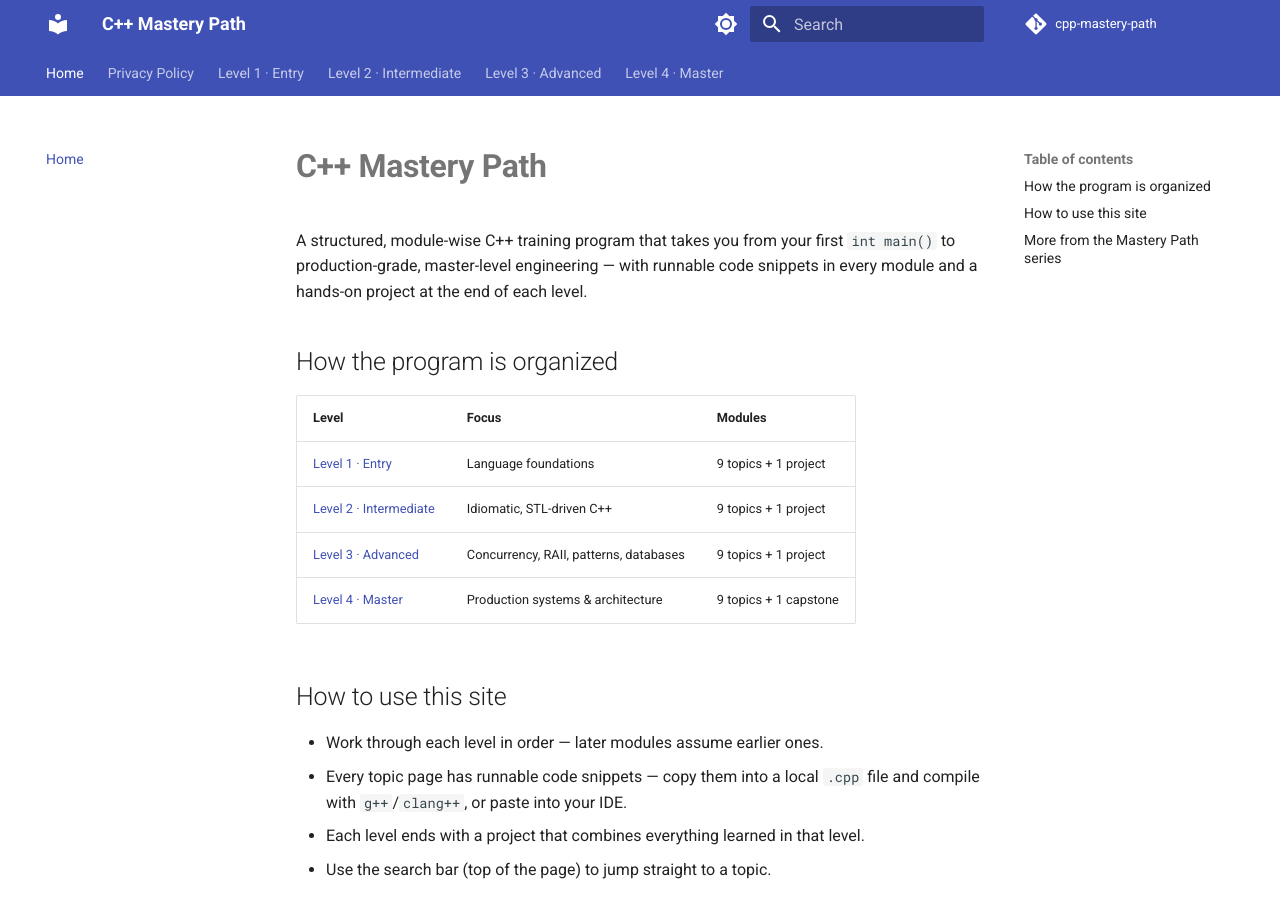
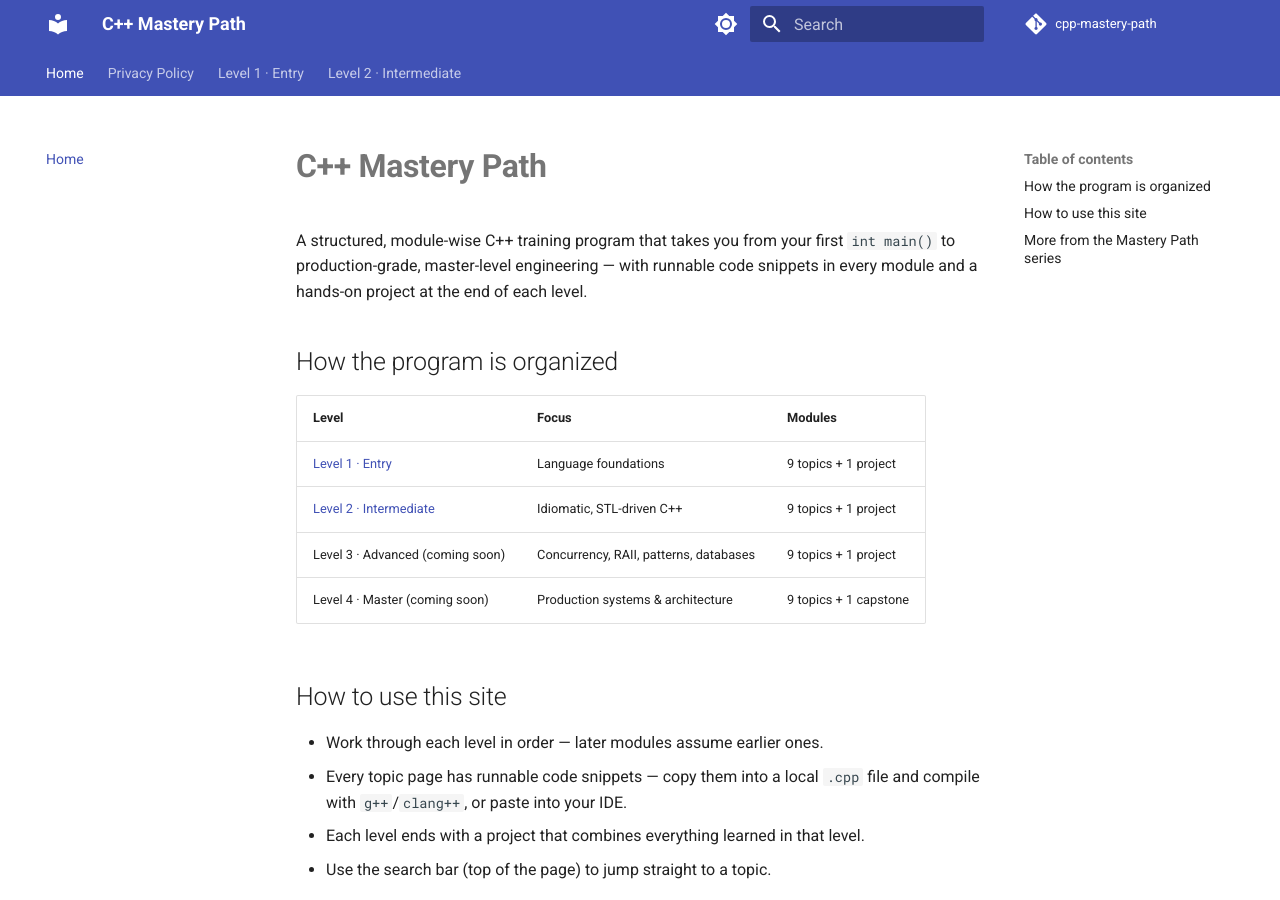
Before and after one commit to SIGILIPELLI/cpp-mastery-path, an MkDocs documentation site: the page built from docs/index.md, in a window 1280 px wide and 900 px high. Built offline with MkDocs 1.6.1 and Material for MkDocs 9.7.7, drawn with Linux system fonts in a browser that asks for light colours; comment, search, counter and statistics services are not loaded; part of the change alters nothing that is shown.

Commit message:
Hide unfinished levels from crawl surface pending content backfill
AdSense flagged the domain for 'Low value content'. Real lessons are
being written level by level; in the meantime this removes only the
still-unwritten levels from nav/sitemap/homepage (files are untouched)
so the site isn't submitting thin content to Google during the
backfill. Re-running this after a level's content is finished
automatically restores it.

Co-Authored-By: Claude Opus 5 <noreply@anthropic.com>

```diff
--- a/docs/index.md
+++ b/docs/index.md
@@ -15,8 +15,8 @@ code snippets in every module and a hands-on project at the end of each level.
 |-------|-------|---------|
 | [Level 1 · Entry](level-1/index.md) | Language foundations | 9 topics + 1 project |
 | [Level 2 · Intermediate](level-2/index.md) | Idiomatic, STL-driven C++ | 9 topics + 1 project |
-| [Level 3 · Advanced](level-3/index.md) | Concurrency, RAII, patterns, databases | 9 topics + 1 project |
-| [Level 4 · Master](level-4/index.md) | Production systems & architecture | 9 topics + 1 capstone |
+| Level 3 · Advanced (coming soon) | Concurrency, RAII, patterns, databases | 9 topics + 1 project |
+| Level 4 · Master (coming soon) | Production systems & architecture | 9 topics + 1 capstone |
 
 ## How to use this site
 
--- a/mkdocs.yml
+++ b/mkdocs.yml
@@ -74,27 +74,7 @@ nav:
       - "08 · Error Handling with Exceptions": level-2/08-error-handling-exceptions.md
       - "09 · Build Tools (CMake Basics)": level-2/09-build-tools-cmake.md
       - "10 · Project — Library Management System": level-2/10-project-library-management.md
-  - "Level 3 · Advanced":
-      - Overview: level-3/index.md
-      - "01 · Advanced Templates": level-3/01-advanced-templates.md
-      - "02 · Move Semantics & Rvalue References": level-3/02-move-semantics-rvalue-references.md
-      - "03 · Concurrency": level-3/03-concurrency.md
-      - "04 · RAII Deep Dive": level-3/04-raii-deep-dive.md
-      - "05 · Design Patterns in C++": level-3/05-design-patterns.md
-      - "06 · Networking Basics": level-3/06-networking-basics.md
-      - "07 · Working with SQLite from C++": level-3/07-sqlite.md
-      - "08 · Testing with Google Test": level-3/08-testing-googletest.md
-      - "09 · Performance Profiling": level-3/09-performance-profiling.md
-      - "10 · Project — Multi-threaded Task Processor": level-3/10-project-task-processor.md
-  - "Level 4 · Master":
-      - Overview: level-4/index.md
-      - "01 · Modern C++ Features (17/20)": level-4/01-modern-cpp-features.md
-      - "02 · Advanced Concurrency": level-4/02-advanced-concurrency.md
-      - "03 · Compile-time Computation": level-4/03-compile-time-computation.md
-      - "04 · Systems Programming Patterns": level-4/04-systems-programming-patterns.md
-      - "05 · Security Best Practices": level-4/05-security-best-practices.md
-      - "06 · Large-Scale Build Systems": level-4/06-large-scale-build-systems.md
-      - "07 · Cross-platform Development": level-4/07-cross-platform-development.md
-      - "08 · Testing at Scale & CI": level-4/08-testing-at-scale-ci.md
-      - "09 · Performance at Scale": level-4/09-performance-at-scale.md
-      - "10 · Capstone Project": level-4/10-capstone-project.md
+# --- auto-pruned stub levels (see AdSense low-value-content fix) ---
+exclude_docs: |
+  level-3/*.md
+  level-4/*.md
```
